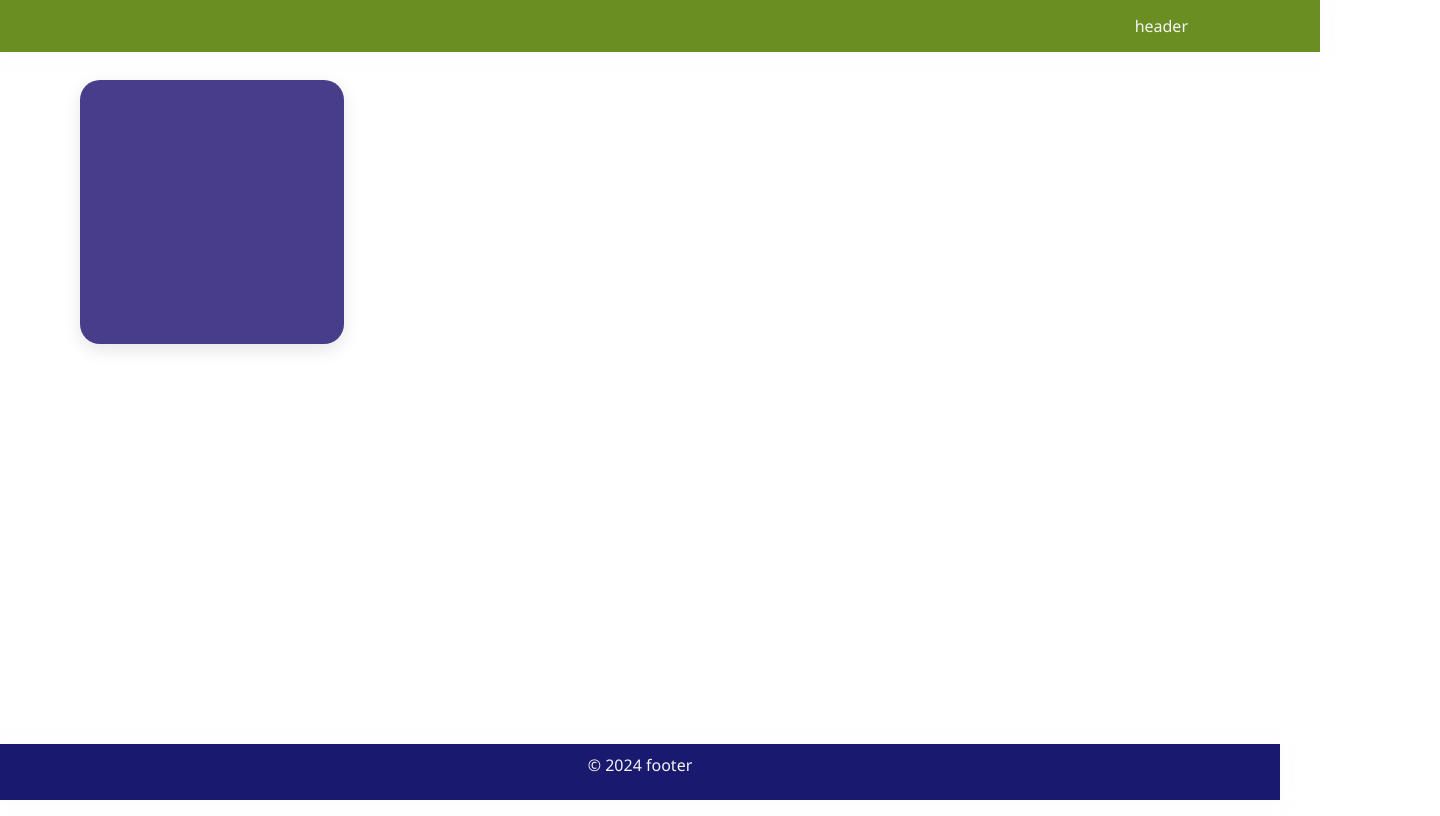
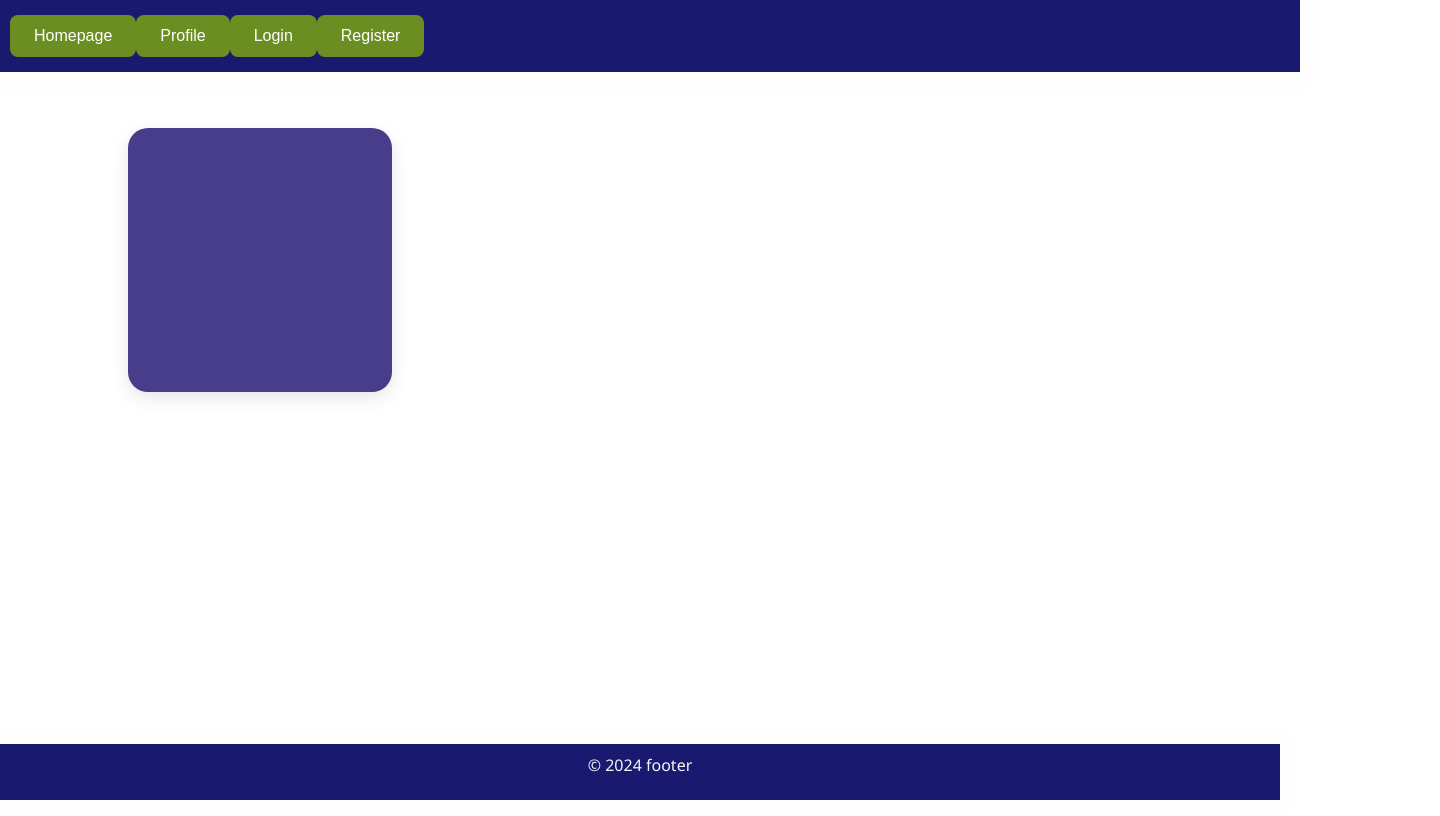
Before and after one commit to HussainALAradi5/books_builds_minds, a React (Vite) app in the folder client/: page / in a window 1280 px wide. Shown: the whole page, 1440 px wide, since content can reach past the window. Built offline with nearby package versions, Linux system fonts and the light colour scheme.

Commit message:
solve some styloing issue in the haeder

```diff
--- a/client/src/Components/Button.jsx
+++ b/client/src/Components/Button.jsx
@@ -1,2 +1,5 @@
-const Button = () => {}
+import '../styles/button.css'
+const Button = ({text}) => {
+return <button className="button">{text}</button>;
+}
 export default Button
--- a/client/src/Components/Header.jsx
+++ b/client/src/Components/Header.jsx
@@ -1,7 +1,16 @@
 import "../styles/header.css"
+import Button from "./Button"
 const Header = () => {
+  const home = "Homepage"
+  const profile = "Profile"
+  const login = "Login"
+  const regsiter = "Register"
   return <div className="header-container">
-    <div className="header"> header</div>
+
+    <Button text ={home}/>
+    <Button text ={profile}/>
+    <Button text ={login}/>
+    <Button text ={regsiter}/>
 
     </div>
 }
--- /dev/null
+++ b/client/src/styles/button.css
@@ -0,0 +1,21 @@
+.button {
+  /* background-color: #4CAF50; green */
+  background-color: olivedrab; /* green */
+  color: white;
+  padding: 12px 24px;
+  border: none;
+  border-radius: 8px;
+  cursor: pointer;
+  font-size: 1rem;
+  font-weight: 500;
+  transition: background-color 0.3s ease, transform 0.2s ease;
+}
+
+.button:hover {
+  background-color: #45a049;
+  transform: translateY(-2px);
+}
+
+.button:active {
+  transform: scale(0.98);
+}
--- a/client/src/styles/card.css
+++ b/client/src/styles/card.css
@@ -1,7 +1,6 @@
 .card {
   width: 14rem;
   height: 14rem;
-  /* background-color: whitesmoke; */
   background-color: darkslateblue;
   border-radius: 20px;
   padding: 20px;
--- a/client/src/styles/header.css
+++ b/client/src/styles/header.css
@@ -1,18 +1,23 @@
 .header-container {
-  padding: 15px 20px 15px 20px;
+  padding: 15px 10px 15px 10px;
   position: fixed;
   width: 100%;
   box-shadow: 0 2px 12px rgba(245, 245, 245, 0.515);
   background-color: midnightblue;
-
-}
-.header-container:hover {
-  background-color: olivedrab;
-  transition: 1.5s;
 }
 
+.header {
+  display: flex;
+  justify-content: flex-end;
+  align-items: center;
+  padding: 15px 30px;
+  background-color: midnightblue;
+  box-shadow: 0 2px 12px rgba(245, 245, 245, 0.515);
+  position: fixed;
+  width: 100%;
+}
 
-.header{
-  margin-right: 7rem;
-    text-align: right;
+.header:hover {
+  background-color: olivedrab;
+  transition: background-color 1.5s ease;
 }
--- a/client/src/styles/home.css
+++ b/client/src/styles/home.css
@@ -2,7 +2,7 @@
   display: flex;
   flex-wrap: wrap;
   gap: 1rem;
-  width: 100vw;
+  width: 50vw;
   height: 70vh;
-  padding: 5rem;
+  padding: 8rem;
 }
--- a/client/src/styles/index.css
+++ b/client/src/styles/index.css
@@ -3,8 +3,7 @@ body,
 #root {
   margin: 0;
   padding: 0;
-  width: 100%;
-  /* background-color: royalblue; */
+  width: 50vw;
   color: whitesmoke;
   font-family: "Segoe UI", "Roboto", Arial, sans-serif;
 }
```
